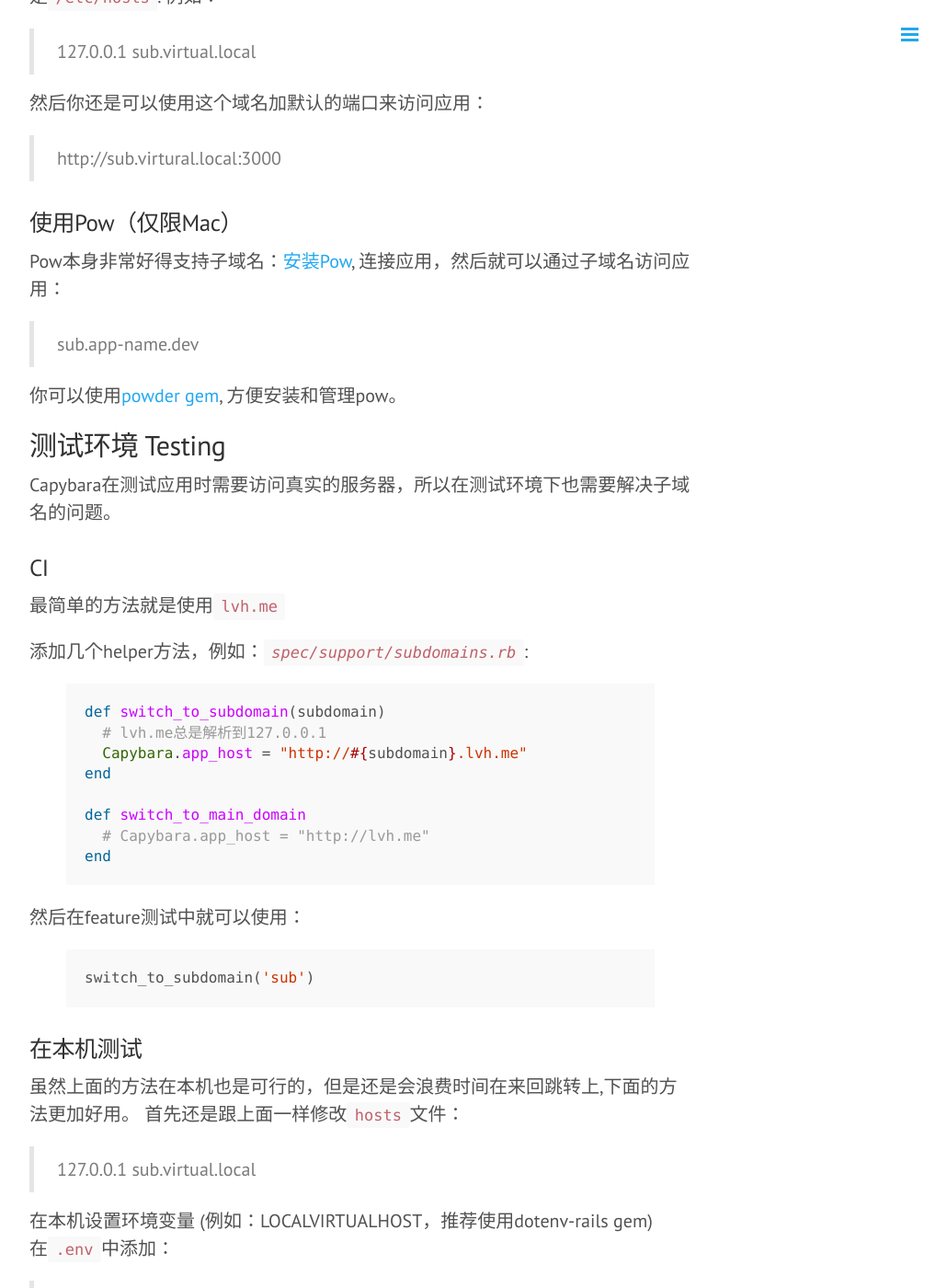
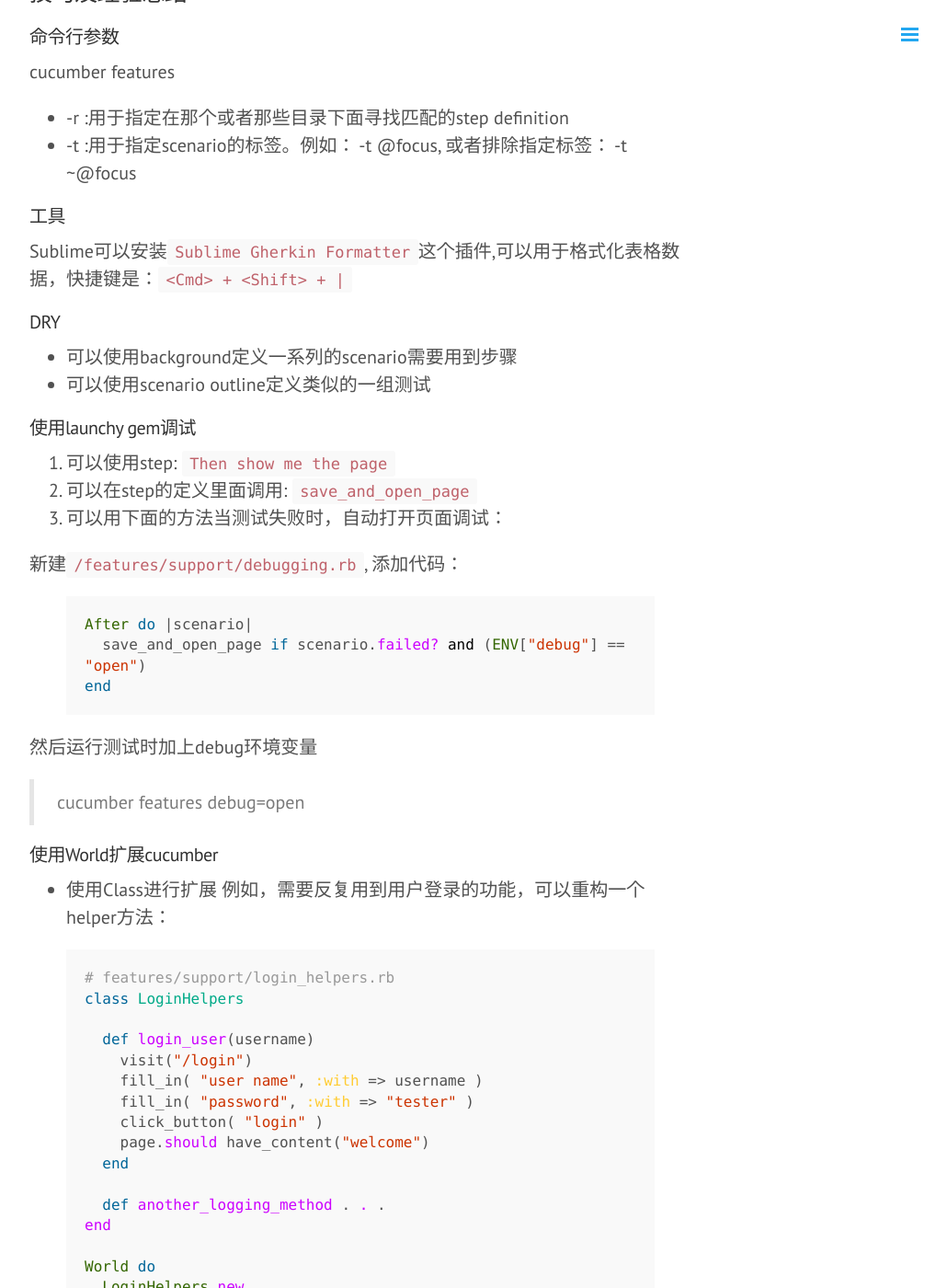
Before and after one commit to bingxie/bingxie.github.io, a Jekyll site: the page built from index.html, in a window 1280 px wide and 1400 px high, scrolled down 717 px. Shown: the whole window at 92% size, without its empty margins (248-1278 px from the left). Built offline with Jekyll 4.4.1, drawn with Linux system fonts in a browser that asks for light colours; Markdown is read by kramdown in place of the engine named in the settings; the list of posts is cut into pages by our own code; some of the changed text lies outside the part shown.

Commit message:
Add new post

```diff
--- a/_posts/2015-02-10-dev-and-test-rails-applications-with-subdomains.md
+++ b/_posts/2015-02-10-dev-and-test-rails-applications-with-subdomains.md
@@ -1,6 +1,6 @@
 ---
 layout: post
-title: 使用subdomain开发和测试rails应用
+title: 使用subdomain开发和测试rails应用(一)
 ---
 
 这篇博客总结和展示在开发和测试rails应用的时候如何使用子域名subdomains
--- /dev/null
+++ b/_posts/2015-02-12-learn-cucumber.md
@@ -0,0 +1,96 @@
+---
+layout: post
+title: 学习使用cucumber和相关技巧
+---
+### 参考资料
+这次系统得学习一下cucumber，首先还是通过几个railscasts上的视频进行学习，虽然里面使用的是rails2，我还是用rails3及相关的gem重新实现了一遍。
+实现代码：[Learn cucumber](https://github.com/bingxie/learn-cucumber)
+
+Railscasts上相关视频教程：
+
+* [Beginning with Cucumber](http://railscasts.com/episodes/155-beginning-with-cucumber)
+* [More on Cucumber](http://railscasts.com/episodes/159-more-on-cucumber)
+* [Pickle with Cucumber](http://railscasts.com/episodes/186-pickle-with-cucumber)
+
+
+进一步深入学习的话还有两个资源可以参考：
+
+* [Cucumber Backgrounder](https://github.com/cucumber/cucumber/wiki/Cucumber-Backgrounder)
+* [The Rspec Book](https://pragprog.com/book/achbd/the-rspec-book)
+
+### 技巧及经验总结
+#### 命令行参数
+cucumber features
+
+* -r :用于指定在那个或者那些目录下面寻找匹配的step definition
+* -t :用于指定scenario的标签。例如： -t @focus, 或者排除指定标签： -t ~@focus
+
+#### 工具
+Sublime可以安装`Sublime Gherkin Formatter`这个插件,可以用于格式化表格数据，快捷键是：`<Cmd> + <Shift> + |`
+
+#### DRY
+* 可以使用background定义一系列的scenario需要用到步骤
+* 可以使用scenario outline定义类似的一组测试
+
+#### 使用launchy gem调试
+1. 可以使用step: `Then show me the page`
+2. 可以在step的定义里面调用: `save_and_open_page`
+3. 可以用下面的方法当测试失败时，自动打开页面调试：
+
+新建`/features/support/debugging.rb`,
+添加代码：
+{% highlight ruby %}
+After do |scenario|
+  save_and_open_page if scenario.failed? and (ENV["debug"] == "open")
+end
+{% endhighlight %}
+然后运行测试时加上debug环境变量
+> cucumber features debug=open
+
+#### 使用World扩展cucumber
+* 使用Class进行扩展
+例如，需要反复用到用户登录的功能，可以重构一个helper方法：
+{% highlight ruby %}
+# features/support/login_helpers.rb
+class LoginHelpers
+
+  def login_user(username)
+    visit("/login")
+    fill_in( "user name", :with => username )
+    fill_in( "password", :with => "tester" )
+    click_button( "login" )
+    page.should have_content("welcome")
+  end
+
+  def another_logging_method . . .
+end
+
+World do
+  LoginHelpers.new
+end
+
+# features/step_definitions/user/login.rb
+When /^"(.?)" logs in do |username|
+  login_user(username)
+end
+{% endhighlight %}
+
+* 使用Module扩展
+{% highlight ruby %}
+# features/support/paths.rb
+module NavigationHelpers
+  def path_to(page_name)
+    case page_name
+
+    when /the homepage/
+      root_path
+    when /the list of (.+)/
+      send "#{$1}_path"
+    when /the show page for (.+)/
+      polymorphic_path(model($1))
+    else
+      raise "Can't find mapping from \"#{page_name}\" to a path."
+    end
+  end
+end
+{% endhighlight %}
```
Also changed, not shown: _drafts/a-draft-post.md (deleted, +0 -7 lines), _drafts/crush-ruby.md (deleted, +0 -1 lines), _drafts/learn-cucumber.md (deleted, +0 -17 lines), _posts/learn-linux.md (renamed from _drafts/learn-linux.md).
